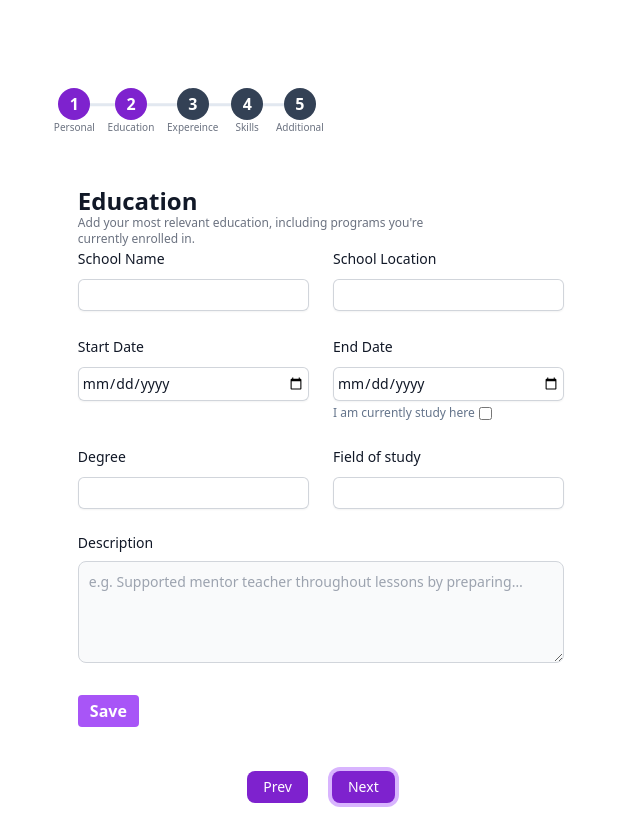
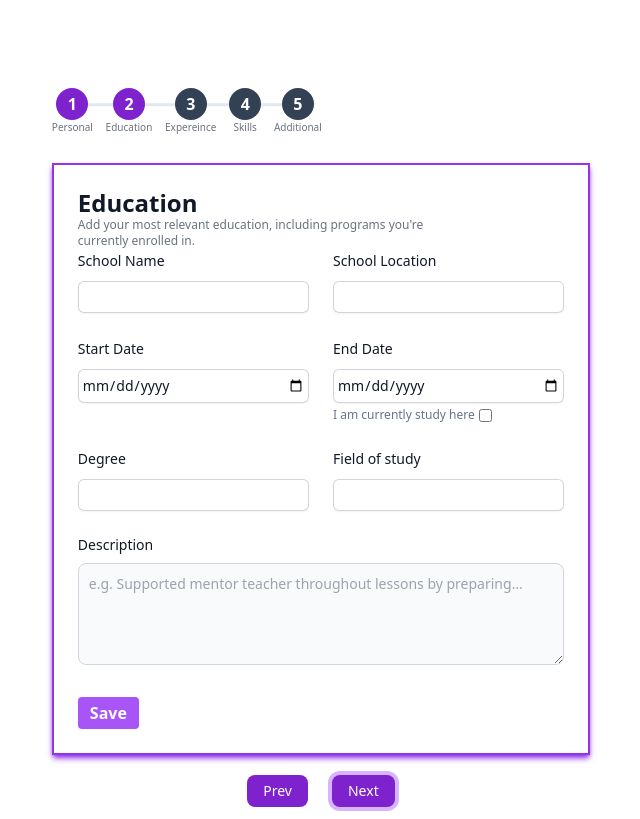
Before and after one commit to sckchcm-g/resume-builder, a React (Vite) app: page /form in a window 1280 px wide. Both pictures are taken after a click on the button "Next". Shown: the whole page, without its empty margins (319-959 px from the left). Built offline with nearby package versions, Linux system fonts and the light colour scheme.

Commit message:
Styling fix in the other forms

```diff
--- a/src/components/Form/AdditionalForms.jsx
+++ b/src/components/Form/AdditionalForms.jsx
@@ -71,7 +71,7 @@ const AccorComponent = () => {
   }
 
   return (
-    <div className="w-[95%] md:w-[520px] lg:w-[470px] xl:w-[490px] m-auto h-auto">
+    <div className="w-[95%] md:w-[520px] lg:w-[470px] xl:w-[490px] m-auto h-auto ">
       <div className="my-2">
         <h2 className= "text-2xl font-semibold">Additional<span className="text-purple-700"> Section.</span></h2>
         <div className=" my-4 flex flex-row gap-2 md:gap-8  justify-center">
--- a/src/components/Form/Education.jsx
+++ b/src/components/Form/Education.jsx
@@ -17,7 +17,7 @@ const Education = () => {
   }
   return (
     // <div className=" p-6 m-4 w-full h-[100vh] lg:w-full rounded-xl relative">
-    <div className="p-6 mt-[20px] w-[90%]  h-[100%]  lg:w-[100%] xl:h-[65%] xl:w-[100%]">
+    <div className="p-6 mt-[20px] w-[90%]  h-[100%]  lg:w-[100%] xl:h-[65%] xl:w-[100%] border-[#9333ea] border-2 shadow-[#9333ea] shadow-md">
       {successMsg && (
         <p className=" absolute right-10 top-8 font-bold p-0 bg-green-600 px-3 py-0.5 rounded-tr-xl rounded-bl-xl inline-block text-white text-sm">
           {successMsg}
--- a/src/components/Form/Experience.jsx
+++ b/src/components/Form/Experience.jsx
@@ -30,8 +30,8 @@ export const ExperienceTab = ({
     <>
         {/* <div className="border border-gray-200 p-4 my-4"> */}
 
-      <div className="rounded-lg border border-gray-400 w-[95%]  my-2 px-4 py-4">
-        <div className="flex flex-row justify-between">
+      <div className="rounded-lg border border-gray-400  w-[95%]  my-2 px-4 py-4">
+        <div className="flex flex-row justify-between ">
           <h3 className="text-md font-semibold">{jobRole} at <span className="text-gray-600">{companyName}</span></h3>
           <div className="flex flex-row justify-center ">
             <h3 className="text-md text-cyan-600 ">From {startDate} to {endDate}</h3>
@@ -81,7 +81,7 @@ const Experience = () => {
 
   return (
     <div>
-      <div className="p-4 border border-gray-300 h-auto w-[360px] md:w-[490px] lg:w-[550px] max-w-[590px]">
+      <div className="p-4 border-[#9333ea] border-2 shadow-[#9333ea] shadow-md h-auto w-[360px] md:w-[490px] lg:w-[550px] max-w-[590px]">
           <h2 className="text-2xl font-semibold mb-3">Add Experience.</h2>
           <form onSubmit={handleSubmit(sumbitData)}>
             <div className="flex flex-row justify-between ">
--- a/src/components/Form/MultiForms/ProjectsForm.jsx
+++ b/src/components/Form/MultiForms/ProjectsForm.jsx
@@ -97,7 +97,7 @@ const ProjectsForm = () => {
     <div>
 
       {/* Form Section */}
-      <div className="p-4 border border-gray-300 h-auto w-[360px] md:w-[490px] lg:w-[550px] max-w-[590px]">
+      <div className="p-4 border-[#9333ea] border-2 shadow-[#9333ea] shadow-md h-auto w-[360px] md:w-[490px] lg:w-[550px] max-w-[590px]">
       <h2 className="text-2xl font-semibold mb-3"> Add Projects.</h2>
         <form onSubmit={handleSubmit(onSubmit)}>
           <label>Project Heading</label>
--- a/src/components/Form/MultiForms/SkillsForm.jsx
+++ b/src/components/Form/MultiForms/SkillsForm.jsx
@@ -82,7 +82,7 @@ const SkillsForm = () => {
 
   return (
     // <div>
-    <div className="flex flex-col  items-center p-4 my-8 border border-gray-300 h-auto w-[300px] md:w-[460px] lg:w-[400px]  max-w-[590px]">
+    <div className="flex flex-col  items-center p-4 my-8 border-[#9333ea] border-2 shadow-[#9333ea] shadow-md h-auto w-[300px] md:w-[460px] lg:w-[400px]  max-w-[590px]">
       <h2 className="text-2xl font-semibold mb-3"> Add Skills & Expertise.</h2>
 
       <div className="flex flex-col md:flex-row md:items-center my-4 gap-4">
```
